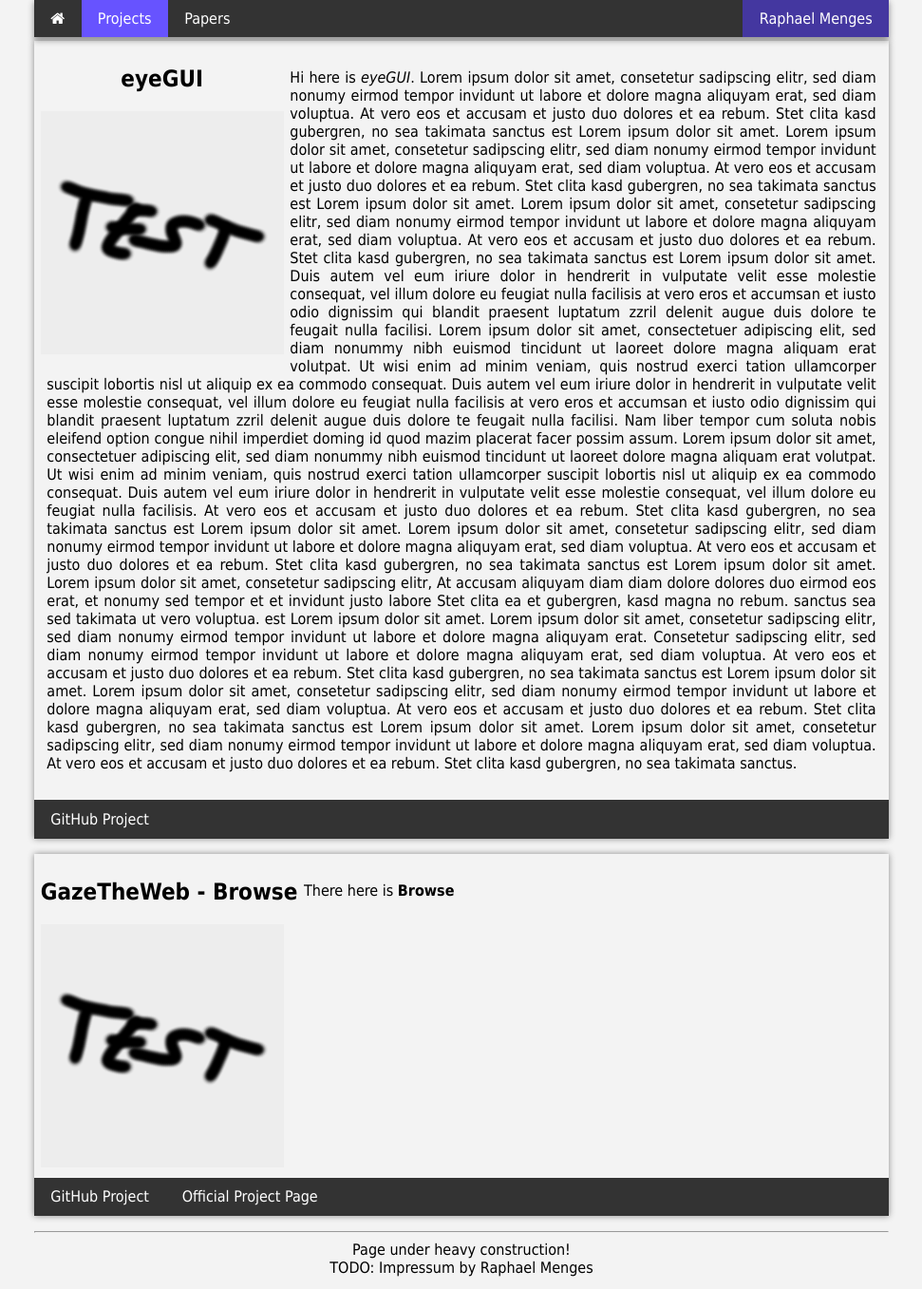
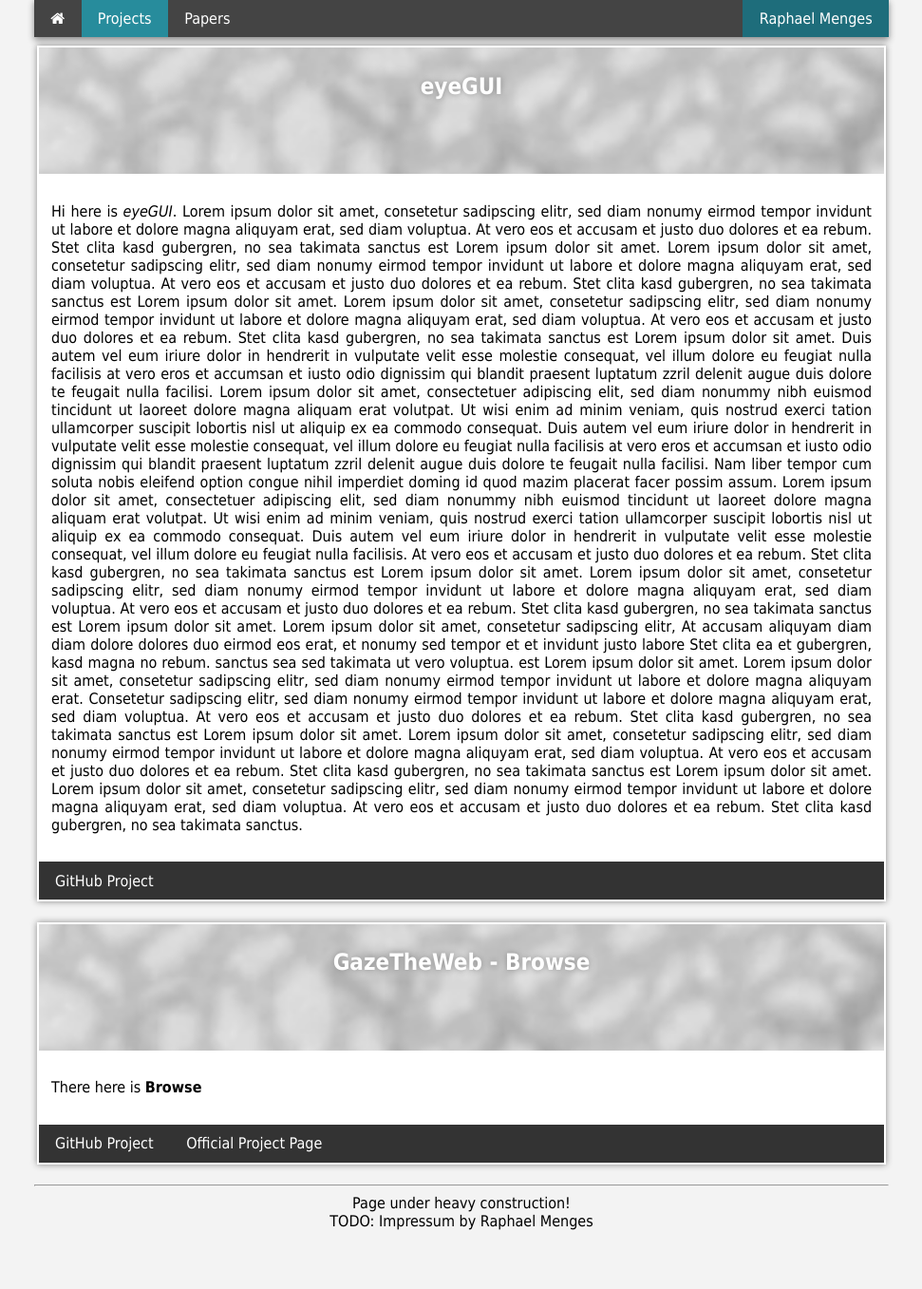
Before and after one commit to raphaelmenges/raphaelmenges.github.io, a Jekyll site: the page built from projects/index.html, in a window 1280 px wide and 1357 px high. Shown: the whole window at 95% size, without its empty margins (154-1125 px from the left). Built offline with Jekyll 4.4.1, drawn with Linux system fonts in a browser that asks for light colours.

Commit message:
Changed project's page layout.

```diff
--- a/css/main.css
+++ b/css/main.css
@@ -22,6 +22,8 @@
 .content {
 	padding-top: 20pt;
 	text-align: justify;
+  margin-left: 2pt;
+  margin-right: 2pt;
 }
 
 /* Footer of page */
@@ -41,7 +43,7 @@
 	top: -1px;
 	width: 900px;
 	overflow: hidden;
-	background-color: #333;
+	background-color: #444;
 	box-shadow: 0pt 2pt 5pt #888888;
 	z-index: 100;
 }
@@ -62,13 +64,13 @@
 
 /* Active element */
 .navbar .active {
-	background-color: #6753ff;
+	background-color: #278c9c;
 }
 
 /* About element */
 .navbar .about {
 	float: right;
-	background-color: #4437a0;
+	background-color: #1e6d7b;
 }
 
 /* Links in navbar elements */
@@ -85,27 +87,30 @@
 /***************/
 .project {
   box-shadow: 0pt 0pt 5pt #888888;
-  margin-top: 12pt;
-  margin-bottom: 12pt;
+  margin-top: 16pt;
+  margin-bottom: 16pt;
   overflow: hidden;
   display: block;
-}
-
-.project-main {
-}
-
-
-.project-info {
-	margin: 5pt;
-	float: left;
+  border-style: solid;
+  border-color: white;
+  /*border-radius: 5pt;*/
+  border-width: 2pt;
+  background-color: white;
 }
 
 .project-title {
 	text-align: center;
+	display: block;
+	background-size: cover;
+	height: 100pt;
+	color: white;
 }
 
-.project-thumbnail {
-	object-fit: cover;
+.project-title h2 {
+	padding: 0pt;
+	margin: 0pt;
+	padding-top: 20pt;
+	text-shadow: 0pt 0pt 5pt #888888;
 }
 
 .project-content {
@@ -118,6 +123,7 @@
 	margin: 0;
 	padding: 0;
 	background-color: #333;
+	display: block;
 }
 
 .project-links ul {
@@ -136,7 +142,6 @@
 	text-decoration: none;
 }
 
-
 /*********************/
 /*** Responsivenes ***/
 /*********************/
@@ -145,11 +150,10 @@
 @media only screen and (max-width: 480px) {
 	.navbar { position: relative; }
 	.navbar li {float: none;}
-	.navbar .about { float: none; }
+	.navbar .about { float: none; background-color: #444; }
 	.anchor { top: 0pt; }
 	.content { padding-top: 0pt; }
-	.project-info { width: 100%; clear: both; }
-	.project-thumbnail img { width: 100%; height: auto; }
+
 	.project-links li {	float: none; }
 }
 
--- a/projects/index.html
+++ b/projects/index.html
@@ -8,19 +8,12 @@
 	{% assign project =  site.projects | where:"label", label  | first %}
 	<a class="anchor" id="{{ project.label }}"></a>
 	<div class="project">
-		<div class="project-main">
-			<div class="project-info">
-				<div class="project-title">
-					<h2>{{ project.title }}</h2>
-				</div> <!-- project-title -->
-				<div class="project-thumbnail">
-					<img src="/images/projects/{{ project.thumbnail }}" alt="Project thumbnail cannot be displayed!"/>
-				</div> <!-- project-thumbnail -->
-			</div> <!-- project-info -->
-			<div class="project-content">
-				{{ project.content }}
-			</div> <!-- project-content -->
-		</div> <!-- project-main -->
+		<div class="project-title" style="background-image: url(/images/projects/{{ project.thumbnail }});">
+			<h2 class="project-title">{{ project.title }}</h2>
+		</div> <!-- project-title -->
+		<div class="project-content">
+			{{ project.content }}
+		</div> <!-- project-content -->
 		<div class="project-links">
 			<ul class="project-links">
 				{% for link in project.links %}
```
Also changed, not shown: images/projects/eyegui.png.
